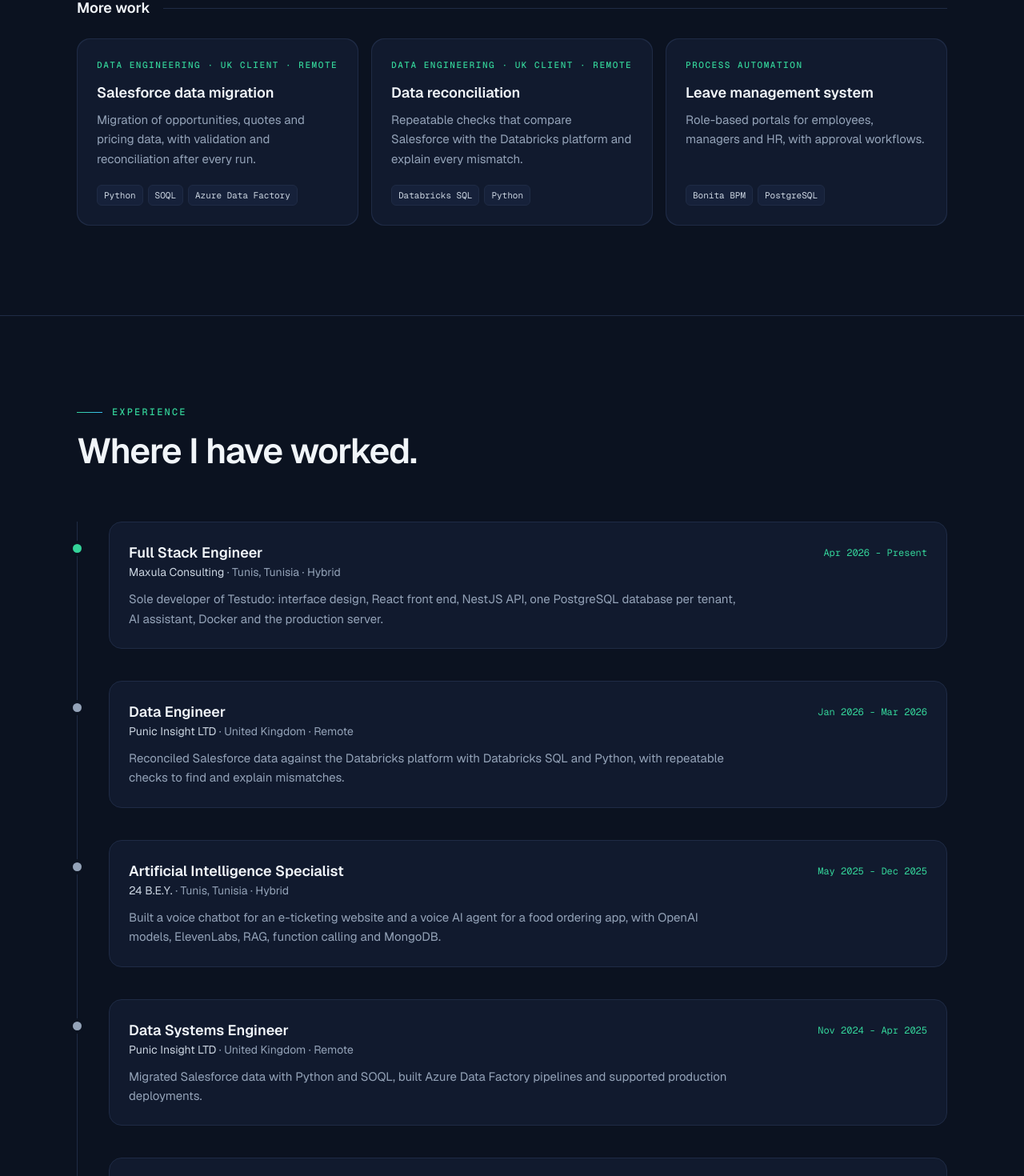
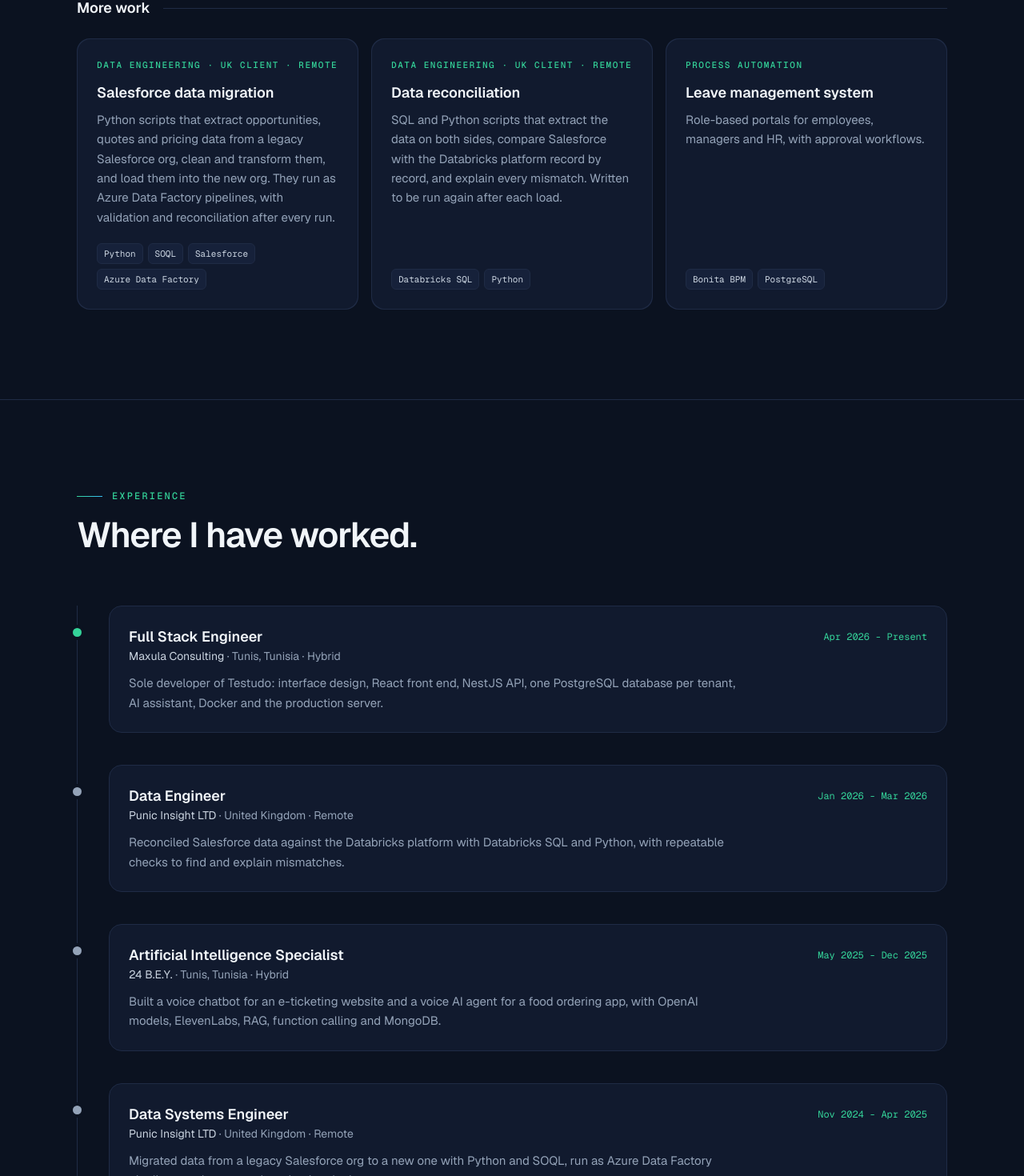
Before and after one commit to HoussemEddineWeslati/portfolio, a Next.js app: page / in a window 1280 px wide. Shown: the part 4740-6210 px from the top of the page at 80% size. Built offline with nearby package versions, Linux system fonts and the light colour scheme.

Commit message:
fix: more detail on the salesforce migration and reconciliation cards

```diff
--- a/src/content/en.ts
+++ b/src/content/en.ts
@@ -149,15 +149,15 @@
         cats: ["data"],
         kicker: "Data engineering · UK client · Remote",
         title: "Salesforce data migration",
-        text: "Migration of opportunities, quotes and pricing data, with validation and reconciliation after every run.",
-        tags: ["Python", "SOQL", "Azure Data Factory"],
+        text: "Python scripts that extract opportunities, quotes and pricing data from a legacy Salesforce org, clean and transform them, and load them into the new org. They run as Azure Data Factory pipelines, with validation and reconciliation after every run.",
+        tags: ["Python", "SOQL", "Salesforce", "Azure Data Factory"],
       },
       {
         id: "reconciliation",
         cats: ["data"],
         kicker: "Data engineering · UK client · Remote",
         title: "Data reconciliation",
-        text: "Repeatable checks that compare Salesforce with the Databricks platform and explain every mismatch.",
+        text: "SQL and Python scripts that extract the data on both sides, compare Salesforce with the Databricks platform record by record, and explain every mismatch. Written to be run again after each load.",
         tags: ["Databricks SQL", "Python"],
       },
       {
@@ -201,7 +201,7 @@
         company: "Punic Insight LTD",
         place: "United Kingdom · Remote",
         dates: "Nov 2024 - Apr 2025",
-        text: "Migrated Salesforce data with Python and SOQL, built Azure Data Factory pipelines and supported production deployments.",
+        text: "Migrated data from a legacy Salesforce org to a new one with Python and SOQL, run as Azure Data Factory pipelines, and supported production deployments.",
       },
       {
         role: "Data Engineer Intern",
--- a/src/content/fr.ts
+++ b/src/content/fr.ts
@@ -150,15 +150,15 @@
         cats: ["data"],
         kicker: "Ingénierie des données · Client britannique · À distance",
         title: "Migration de données Salesforce",
-        text: "Migration des opportunités, des devis et des données de tarification, avec validation et rapprochement après chaque exécution.",
-        tags: ["Python", "SOQL", "Azure Data Factory"],
+        text: "Des scripts Python qui extraient les opportunités, les devis et les données de tarification d'une ancienne organisation Salesforce, les nettoient et les transforment, puis les chargent dans la nouvelle. Ils tournent en pipelines Azure Data Factory, avec validation et rapprochement après chaque exécution.",
+        tags: ["Python", "SOQL", "Salesforce", "Azure Data Factory"],
       },
       {
         id: "reconciliation",
         cats: ["data"],
         kicker: "Ingénierie des données · Client britannique · À distance",
         title: "Rapprochement de données",
-        text: "Des contrôles rejouables qui comparent Salesforce à la plateforme Databricks et expliquent chaque écart.",
+        text: "Des scripts SQL et Python qui extraient les données des deux côtés, comparent Salesforce à la plateforme Databricks ligne par ligne et expliquent chaque écart. Écrits pour être relancés après chaque chargement.",
         tags: ["Databricks SQL", "Python"],
       },
       {
@@ -202,7 +202,7 @@
         company: "Punic Insight LTD",
         place: "Royaume-Uni · À distance",
         dates: "Nov. 2024 - Avr. 2025",
-        text: "Migration de données Salesforce en Python et SOQL, pipelines Azure Data Factory et accompagnement des mises en production.",
+        text: "Migration des données d'une ancienne organisation Salesforce vers la nouvelle en Python et SOQL, en pipelines Azure Data Factory, et accompagnement des mises en production.",
       },
       {
         role: "Stagiaire ingénieur Data",
```
